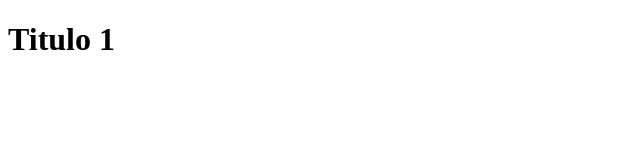
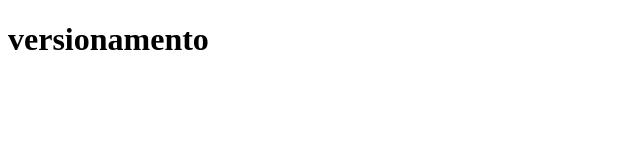
Before and after one commit to Amandaprisma/senai-versionamento, a plain HTML site: page index.html in a window 1280 px wide. Shown: the whole page, without its empty margins (0-640 px from the left). Drawn offline with Linux system fonts and the light colour scheme.

Commit message:
segundo comit na branch main

```diff
--- a/index.html
+++ b/index.html
@@ -2,6 +2,6 @@
 <HTML>
 <HEAD><TITLE>ATIVIDADE DE VERSIONAMENTO</TITLE></HEAD>
 <BODY>
-   <H1> Titulo 1 </H1>
+   <H1> versionamento </H1>
 </BODY>
 </HTML>
```
